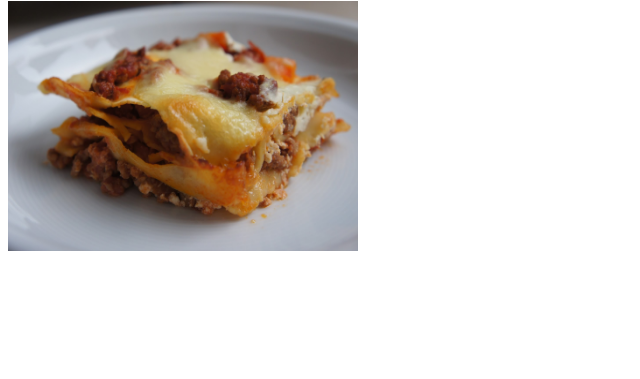
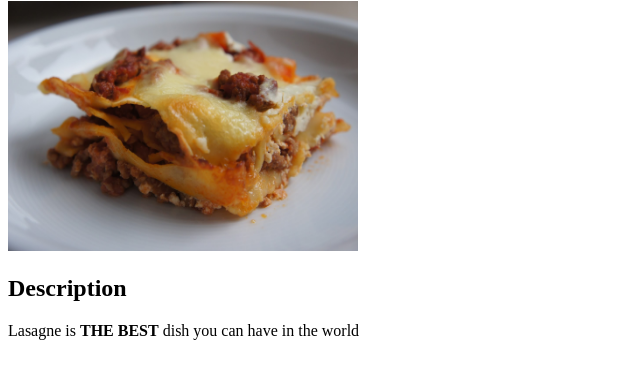
Before and after one commit to DivCodingHQ/odin-recipes, a plain HTML site: page recipes/lasagne.html in a window 1280 px wide. Shown: the part 79-458 px from the top of the page, without its empty margins (0-640 px from the left). Drawn offline with Linux system fonts and the light colour scheme.

Commit message:
Add h2 description & p tag with some strong text

```diff
--- a/recipes/lasagne.html
+++ b/recipes/lasagne.html
@@ -10,5 +10,8 @@
 
     <img src="../images/lasagne.jpg" alt="Image of Lasagne" width="350" height="250">
 
+    <h2>Description</h2>
+    <p>Lasagne is <strong>THE BEST</strong> dish you can have in the world</p>
+
 </body>
 </html>
```
